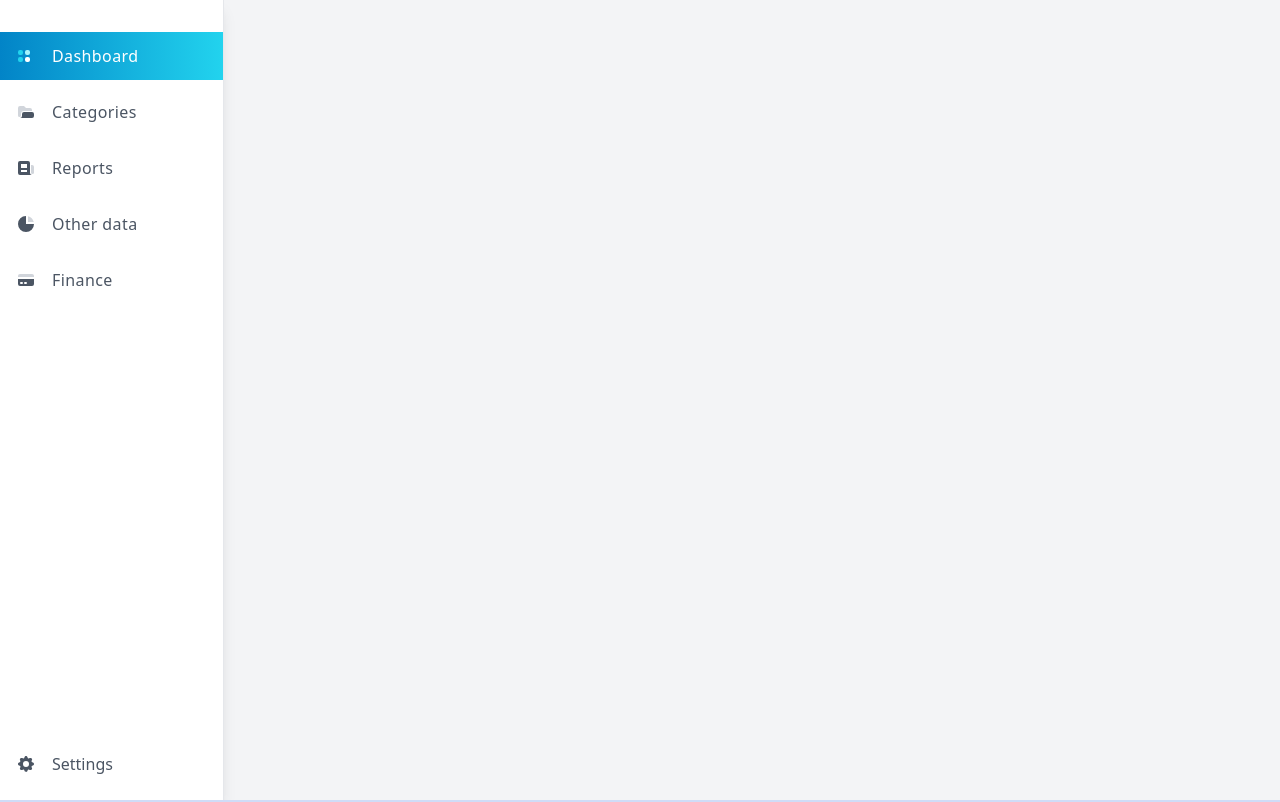
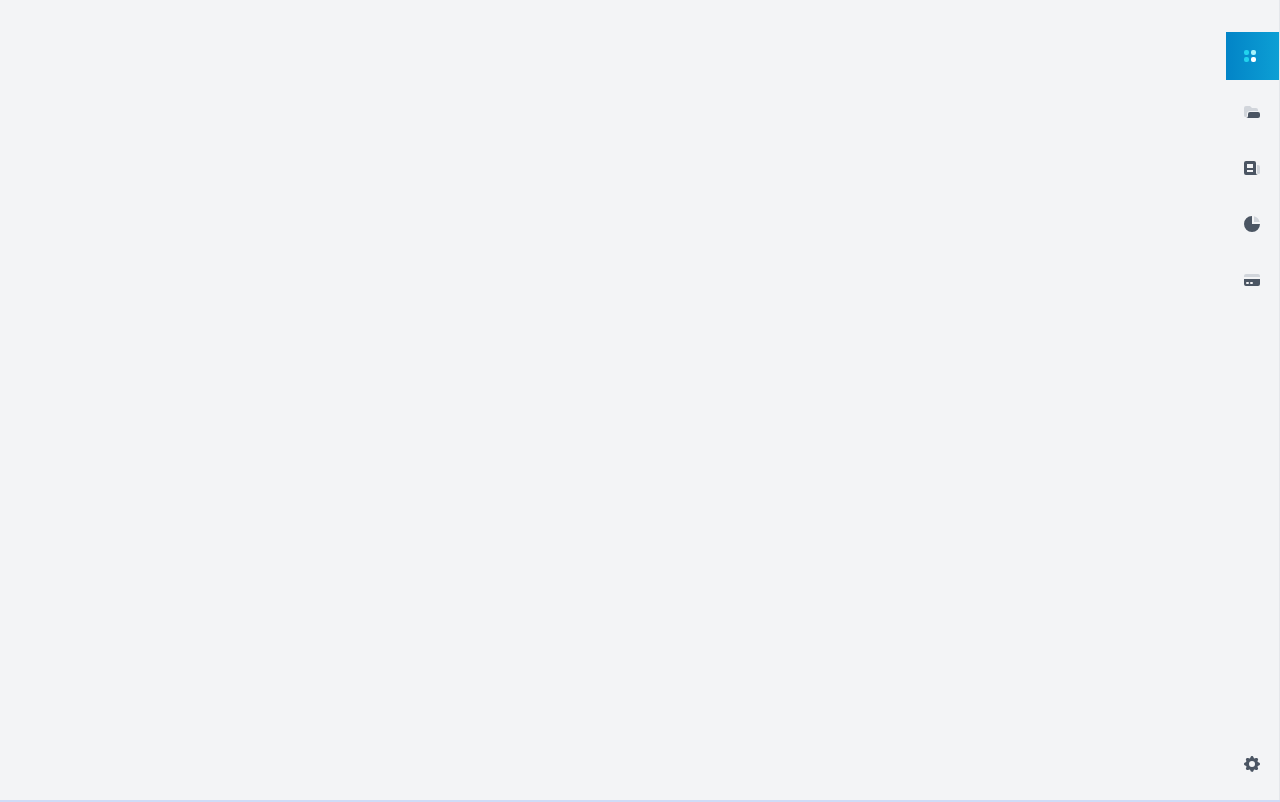
Before and after one commit to HebaIthawi/researches, a React (Create React App) app: page / in a window 1280 px wide. Shown: the top 802 px of the page. Built offline with nearby package versions, Linux system fonts and the light colour scheme.

Commit message:
set the direction to right side

```diff
--- a/src/Components/SideNav/SideNav.css
+++ b/src/Components/SideNav/SideNav.css
@@ -1,4 +1,7 @@
 
     .sidebar{
       transition:all .4s ease-in-out;
+      /* direction: rtl; */
+      /* position: right; */
+
     }
--- a/src/Components/SideNav/SideNav.jsx
+++ b/src/Components/SideNav/SideNav.jsx
@@ -3,7 +3,7 @@ import "./SideNav.css"
 const SideNav =() => {
   return (
 
-      <div class="min-h-screen bg-gray-100">
+      <div class="min-h-screen bg-gray-100 flex justify-end">
         <div class="sidebar min-h-screen w-[3.35rem] overflow-hidden border-r hover:w-56 hover:bg-white hover:shadow-lg">
         <div class="flex h-screen flex-col justify-between pt-2 pb-6">
         <div>
@@ -16,7 +16,7 @@ const SideNav =() => {
                 <path d="M13 8a2 2 0 0 1 2-2h1a2 2 0 0 1 2 2v1a2 2 0 0 1-2 2h-1a2 2 0 0 1-2-2V8Z" class="fill-current text-cyan-200 group-hover:text-cyan-300"></path>
                 <path d="M13 15a2 2 0 0 1 2-2h1a2 2 0 0 1 2 2v1a2 2 0 0 1-2 2h-1a2 2 0 0 1-2-2v-1Z" class="fill-current group-hover:text-sky-300"></path>
               </svg>
-              <span class="-mr-1 font-medium">Dashboard</span>
+              <span class="-ml-1 font-medium">Dashboard</span>
             </a>
           </li>
           <li class="min-w-max">
```
